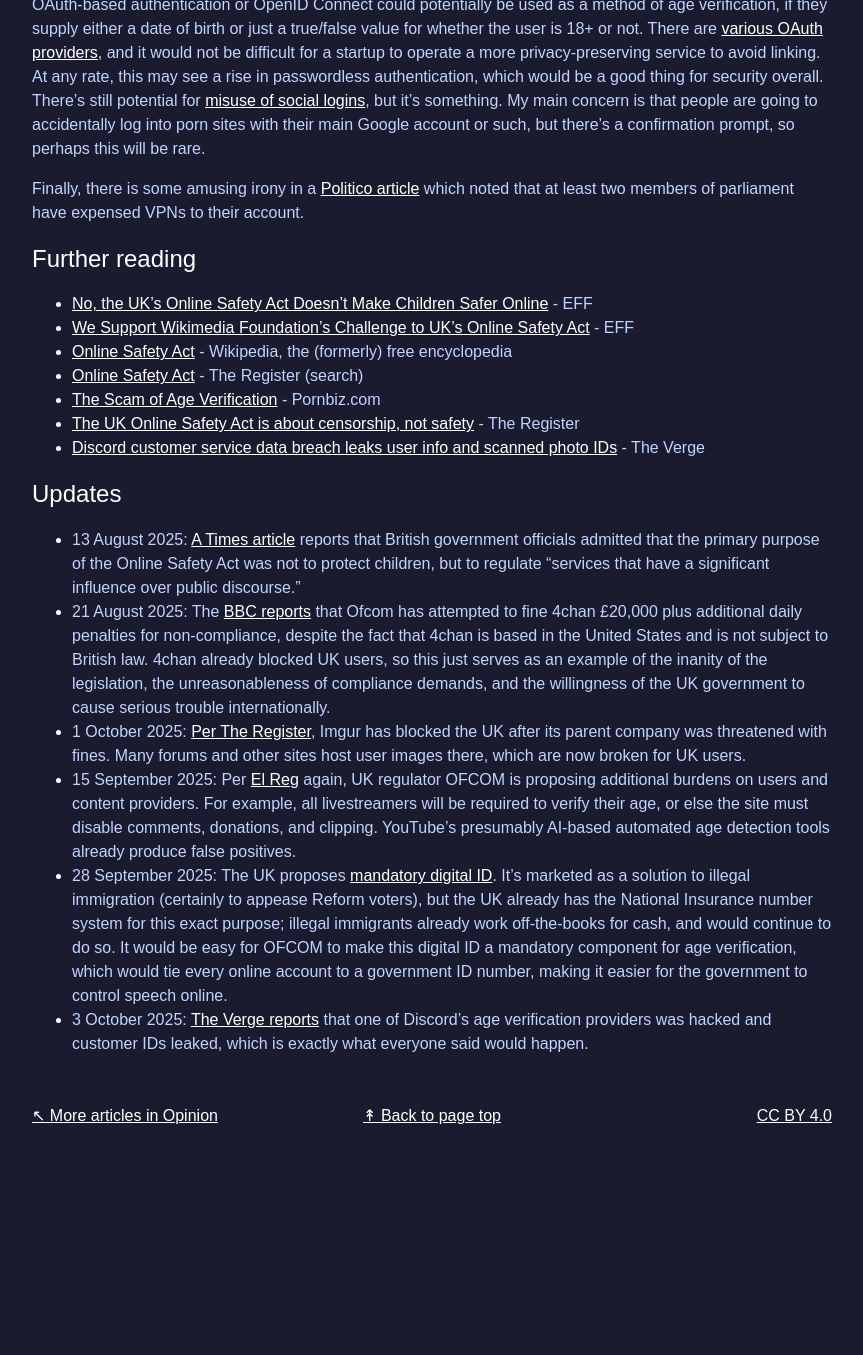
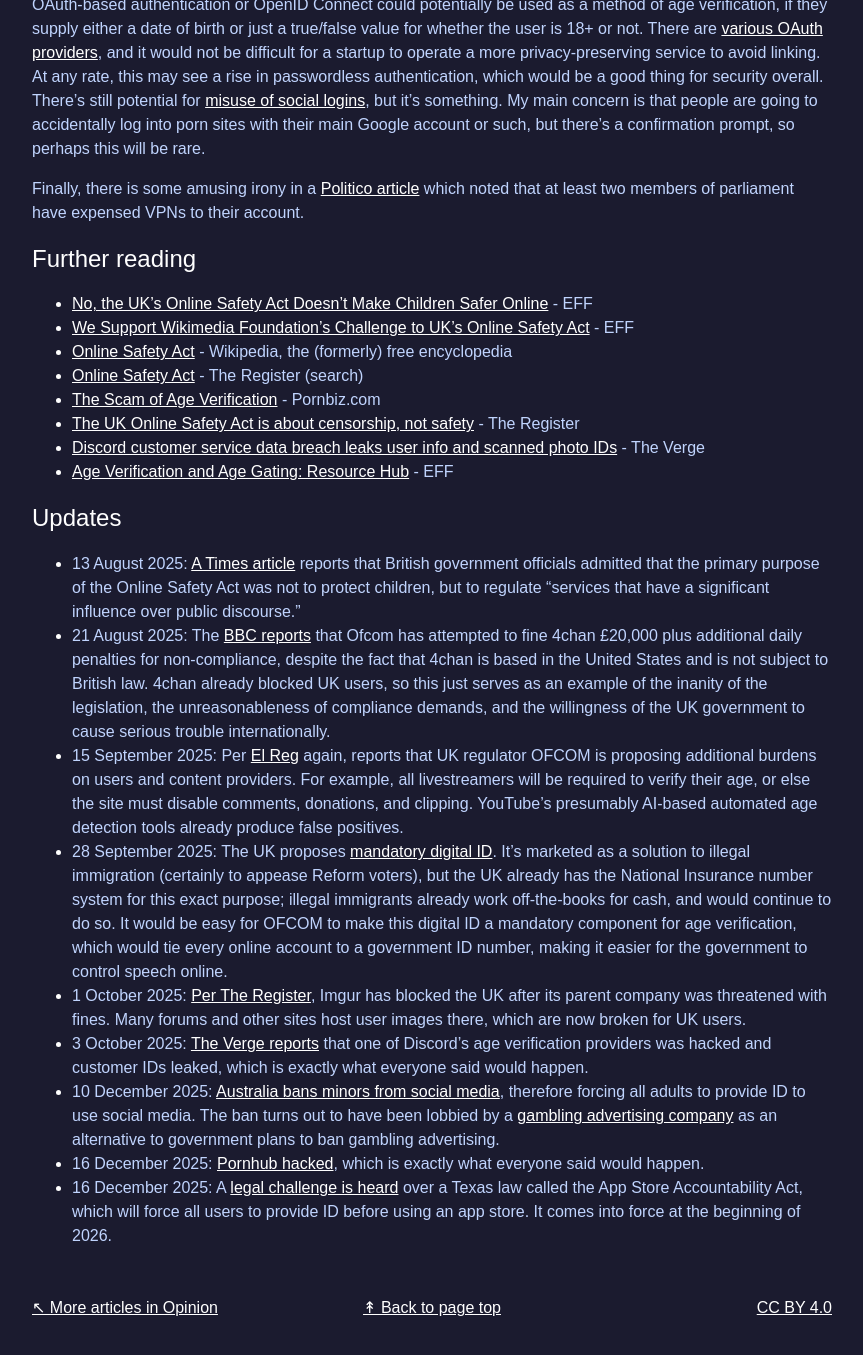
Before and after one commit to orbitalflower/orbitalflower.github.io, a Jekyll site: the page built from _posts/2025-08-03-online-safety-act-bad.md, in a window 1280 px wide and 1400 px high, scrolled down 5766 px. Shown: the top 1355 px of the window, without its empty margins (208-1071 px from the left). Built offline with Jekyll 4.4.1, drawn with Linux system fonts in a browser that asks for light colours; before the commit the page ends 6974 px from its top, so only the background shows below that.

Commit message:
More Online Safety Act related news

```diff
--- a/_posts/2025-08-03-online-safety-act-bad.md
+++ b/_posts/2025-08-03-online-safety-act-bad.md
@@ -342,6 +342,7 @@
 - [The Scam of Age Verification](https://pornbiz.com/post/17/the_scam_of_age_verification) - Pornbiz.com
 - [The UK Online Safety Act is about censorship, not safety](https://www.theregister.com/2025/08/21/the_uk_online_safety_act/) - The Register
 - [Discord customer service data breach leaks user info and scanned photo IDs](https://www.theverge.com/news/792032/discord-customer-service-data-breach-hack) - The Verge
+- [Age Verification and Age Gating: Resource Hub](https://www.eff.org/issues/age-verification) - EFF
 
 ## Updates
 
@@ -357,12 +358,8 @@
 serves as an example of the inanity of the legislation, the unreasonableness of
 compliance demands, and the willingness of the UK government to cause serious
 trouble internationally.
-- 1 October 2025: [Per The Register](https://www.theregister.com/2025/10/01/imgur_exits_uk/),
-Imgur has blocked the UK after its parent company was threatened with fines.
-Many forums and other sites host user images there, which are now broken for UK
-users.
-- 15 September 2025: Per [El Reg](https://www.theregister.com/2025/09/15/uk_lords_take_aim_at/)
-again, UK regulator OFCOM is proposing additional burdens on users and content
+- 15 September 2025: Per [El Reg](https://www.theregister.com/2025/09/15/uk_lords_take_aim_at/) again, reports that
+UK regulator OFCOM is proposing additional burdens on users and content
 providers. For example, all livestreamers will be required to verify their age,
 or else the site must disable comments, donations, and clipping. YouTube's
 presumably AI-based automated age detection tools already produce false
@@ -376,6 +373,21 @@
 mandatory component for age verification, which would tie every online account
 to a government ID number, making it easier for the government to control speech
 online.
+- 1 October 2025: [Per The Register](https://www.theregister.com/2025/10/01/imgur_exits_uk/),
+Imgur has blocked the UK after its parent company was threatened with fines.
+Many forums and other sites host user images there, which are now broken for UK
+users.
 - 3 October 2025: [The Verge reports](https://www.theverge.com/news/792032/discord-customer-service-data-breach-hack)
 that one of Discord's age verification providers was hacked and customer IDs
 leaked, which is exactly what everyone said would happen.
+- 10 December 2025: [Australia bans minors from social media](https://www.theregister.com/2025/12/09/australian_social_media_ban/),
+therefore forcing all adults to provide ID to use social media. The ban turns
+out to have been lobbied by a
+[gambling advertising company](https://bsky.app/profile/evangreer.bsky.social/post/3m7sz5kkaac2y)
+as an alternative to government plans to ban gambling advertising.
+- 16 December 2025: [Pornhub hacked](https://www.theregister.com/2025/12/16/trio_of_breaches/),
+which is exactly what everyone said would happen.
+- 16 December 2025: A [legal challenge is heard](https://www.kxan.com/news/texas-politics/challenge-to-the-texas-app-store-accountability-act-heard-in-federal-court/)
+over a Texas law called the App Store Accountability Act, which will force all
+users to provide ID before using an app store. It comes into force at the
+beginning of 2026.
```
